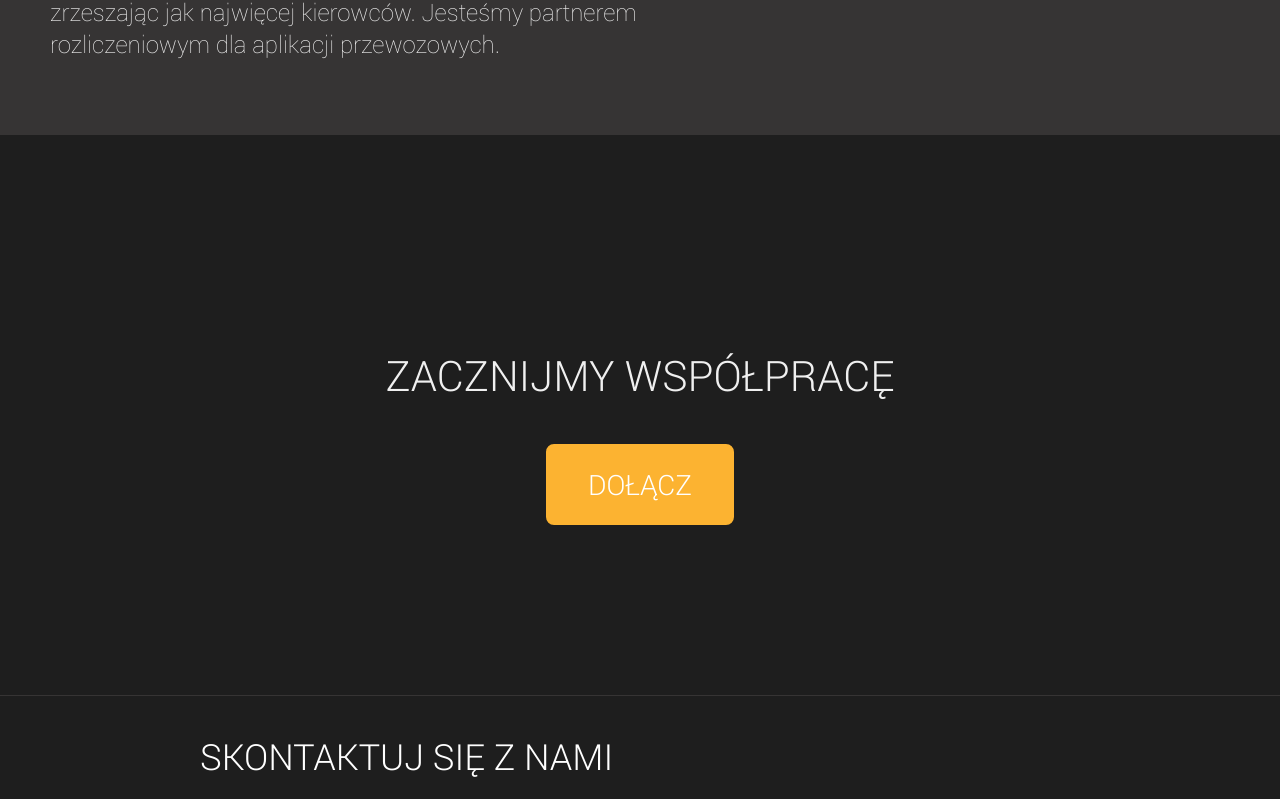
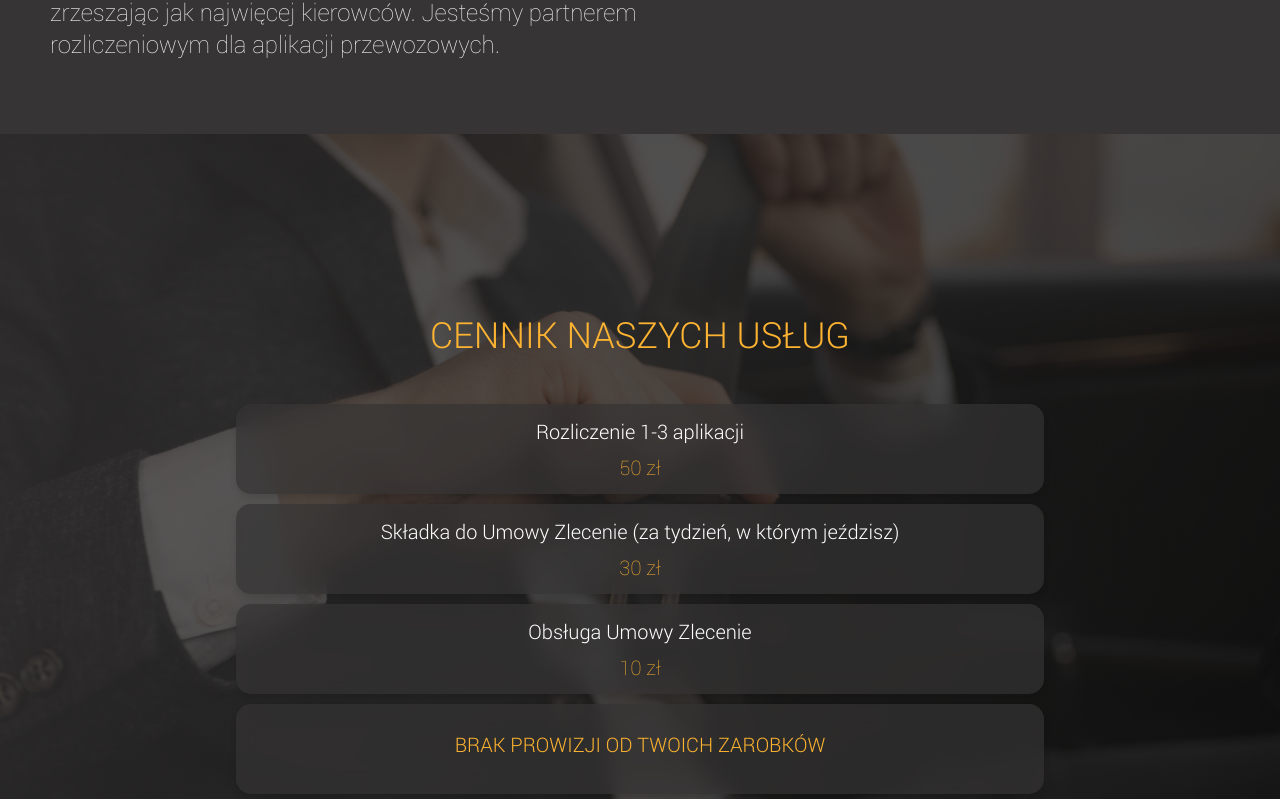
Before and after one commit to BartekArseniuk/cabbie-frontend, a Vue app: page /offer in a window 1280 px wide. Shown: the part 1372-2171 px from the top of the page. Built offline with nearby package versions, Linux system fonts and the light colour scheme.

Commit message:
Add price list section

```diff
--- a/src/components/MainView.vue
+++ b/src/components/MainView.vue
@@ -5,7 +5,7 @@
             <img src="@/assets/images/logo.svg" alt="cabbie">
         </div>
         <button class="hamburger" @click="toggleNav">&#9776;</button>
-            <nav :class="['nav', { 'nav--open': isNavOpen }]">
+        <nav ref="nav" :class="['nav', { 'nav--open': isNavOpen }]">
             <button v-for="item in navItems" :key="item.name" @click="navigateTo(item.route)">
                 {{ item.label }}
             </button>
@@ -60,8 +60,8 @@
                     route: 'Contact'
                 },
                 {
-                        label: 'LOGOWANIE',
-                    }
+                    label: 'LOGOWANIE'
+                },
             ]
         };
     },
@@ -73,8 +73,20 @@
             this.$router.push({
                 name: route
             });
-                this.toggleNav();
+            this.isNavOpen = false;
+        },
+        handleClickOutside(event) {
+            const nav = this.$refs.nav;
+            if (this.isNavOpen && nav && !nav.contains(event.target) && !event.target.closest('.hamburger')) {
+                this.isNavOpen = false;
             }
+        }
+    },
+    mounted() {
+        document.addEventListener('click', this.handleClickOutside);
+    },
+    beforeUnmount() {
+        document.removeEventListener('click', this.handleClickOutside);
     }
 };
 </script>
--- a/src/components/Views/OfferPage/OfferPage.vue
+++ b/src/components/Views/OfferPage/OfferPage.vue
@@ -10,6 +10,9 @@
       </section>
       <section id="building-a-brand-together">
         <BuildBrandSection />
+      </section>
+      <section id="price-list">
+        <PriceListSection />
       </section>
       <section id="lets-start-cooperation">
         <LetsBeginSection :isHomePage="false" />
@@ -27,6 +30,7 @@
 import BuildBrandSection from './BuildBrandSection.vue';
 import LetsBeginSection from '../../Common/LetsBeginSection.vue';
 import ContactForm from '@/components/Common/ContactForm.vue';
+import PriceListSection from './PriceListSection.vue';
 </script>
 
 <style lang="scss" scoped>
--- /dev/null
+++ b/src/components/Views/OfferPage/PriceListSection.vue
@@ -0,0 +1,103 @@
+<template>
+<div class="price-list">
+    <p class="title">CENNIK NASZYCH USŁUG</p>
+    <div v-for="(block, index) in blocks" :key="index" class="price">
+        <div class="text" :class="{ 'highlight': !block.price, 'white-text': block.price }">{{ block.title }}</div>
+        <div class="text price-text">{{ block.price }}</div>
+    </div>
+</div>
+</template>
+
+<script>
+export default {
+    data() {
+        return {
+            blocks: [{
+                    title: 'Rozliczenie 1-3 aplikacji',
+                    price: '50 zł',
+                },
+                {
+                    title: 'Składka do Umowy Zlecenie (za tydzień, w którym jeździsz)',
+                    price: '30 zł',
+                },
+                {
+                    title: 'Obsługa Umowy Zlecenie',
+                    price: '10 zł',
+                },
+                {
+                    title: 'BRAK PROWIZJI OD TWOICH ZAROBKÓW',
+                    price: '',
+                }
+            ],
+        };
+    },
+};
+</script>
+
+<style lang="scss" scoped>
+.price-list {
+    background-image: url('@/assets/images/Group 40.png');
+    background-size: cover;
+    background-position: center;
+    height: 100vh;
+    display: flex;
+    align-items: center;
+    justify-content: center;
+    flex-direction: column;
+    gap: 10px;
+
+    .title {
+        text-align: center;
+        font-size: 36px;
+        font-family: 'Roboto-Light', sans-serif;
+        color: $primary-color;
+    }
+
+    .price {
+        width: 60%;
+        height: 50px;
+        background-color: rgba(54, 52, 52, 0.7);
+        backdrop-filter: blur(10px);
+        border-radius: 15px;
+        box-shadow: 0 4px 6px rgba(0, 0, 0, 0.1);
+        padding: 20px;
+        text-align: center;
+        display: flex;
+        flex-direction: column;
+        justify-content: center;
+
+        .text {
+            margin: 5px 0;
+        }
+
+        .white-text {
+            color: $white;
+            font-size: 20px;
+            font-family: 'Roboto-Light', sans-serif;
+        }
+
+        .price-text {
+            color: $primary-color;
+            font-size: 20px;
+            font-family: 'Roboto-Extra-Light', sans-serif;
+        }
+
+        .highlight {
+            color: $primary-color;
+            font-size: 20px;
+            font-family: 'Roboto-Light', sans-serif;
+        }
+    }
+
+    @media (max-width: 768px) {
+        .price {
+
+            .white-text,
+            .price-text,
+            .highlight {
+                font-size: 16px;
+            }
+        }
+    }
+}
+</style>
```
Also changed, not shown: src/assets/images/Group 40.png (added). Lines whose indentation alone changed are shown as unchanged.
